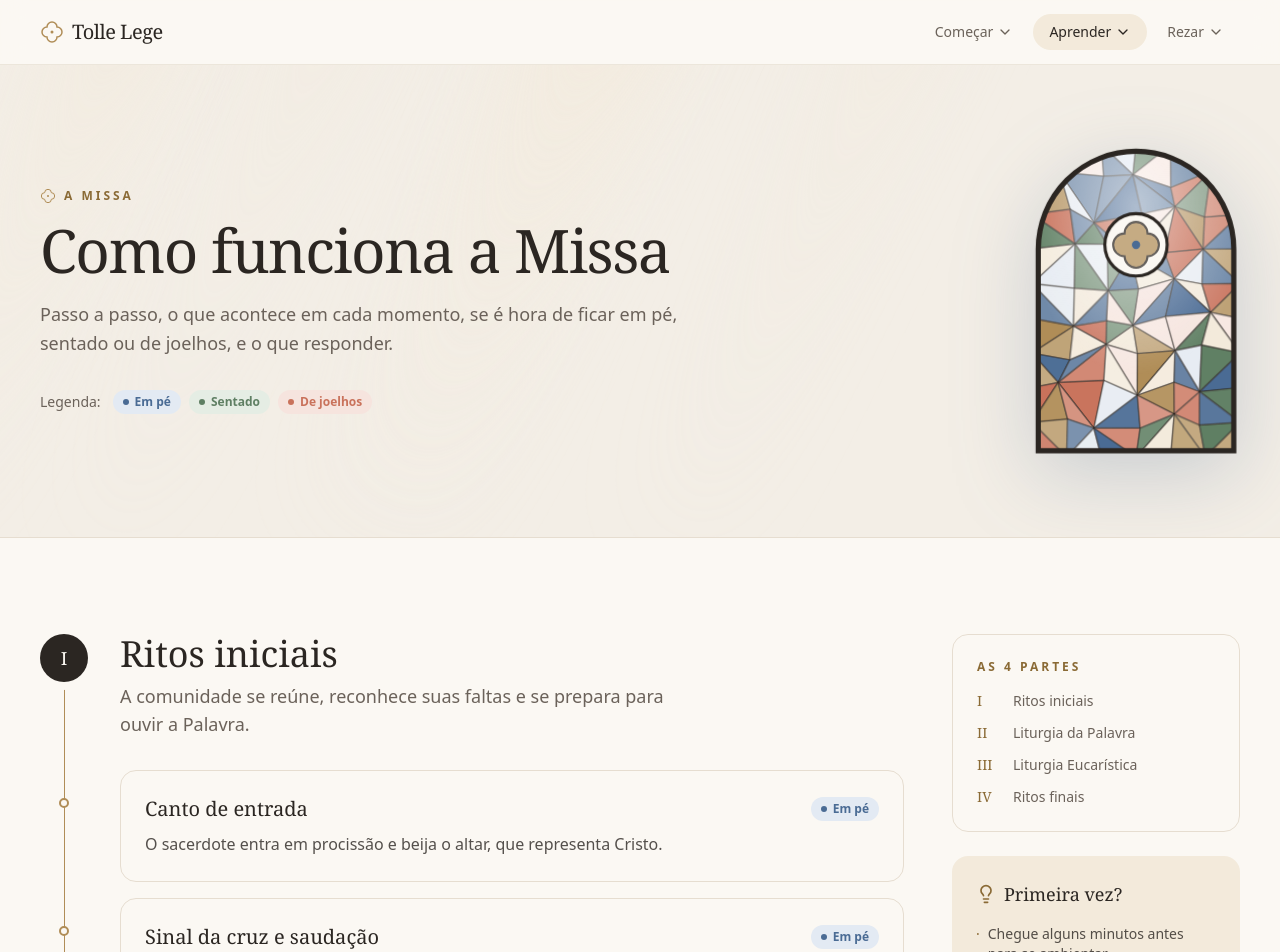
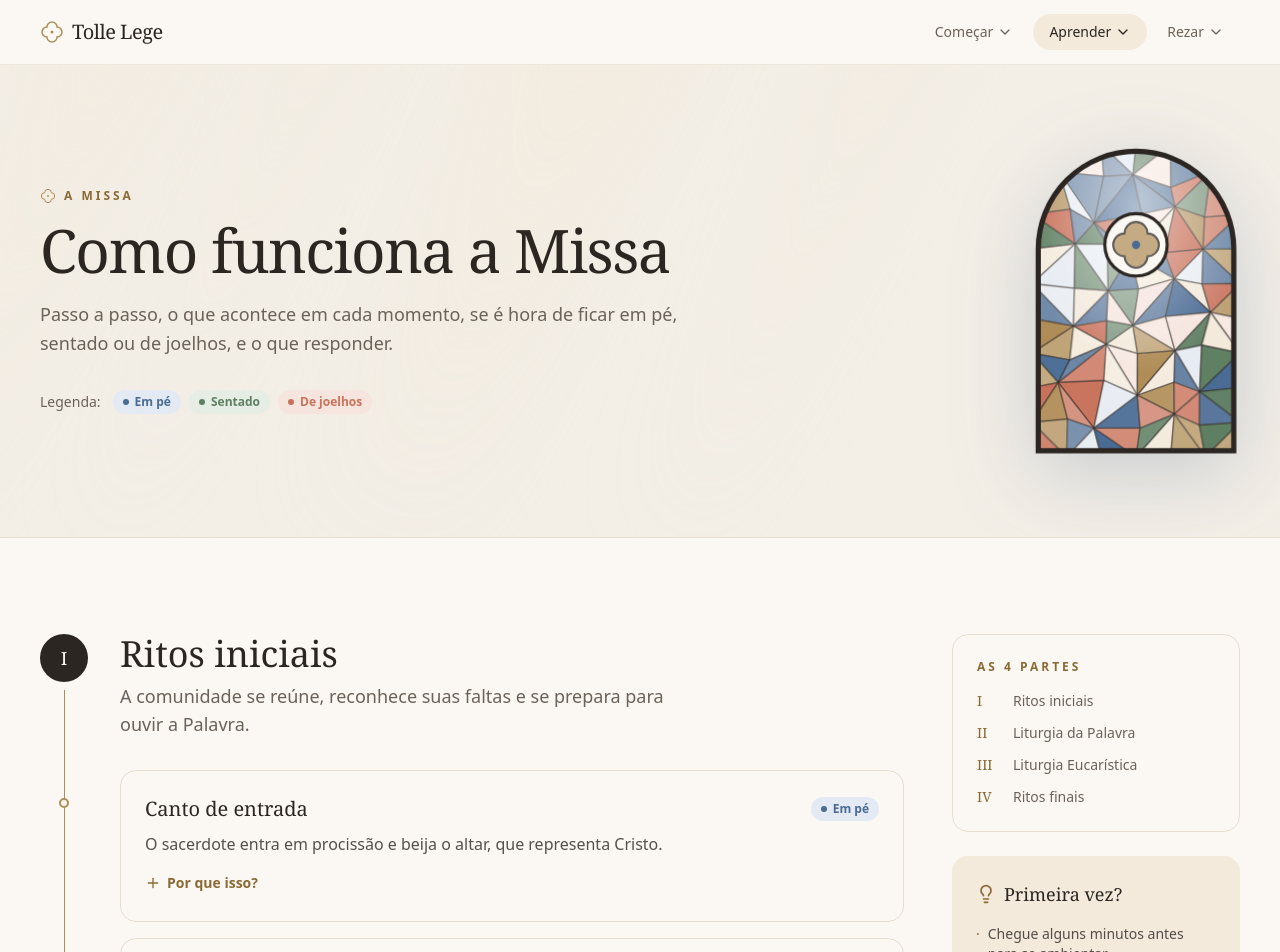
Before and after one commit to c4mpos-dev/tolle-lege, a React (Vite) app: page /mass in a window 1280 px wide. Shown: the top 952 px of the page. Built offline with nearby package versions, Linux system fonts and the light colour scheme.

Commit message:
feat: explica o sentido dos momentos da Missa
Co-Authored-By: Claude Opus 5.5 <noreply@anthropic.com>

```diff
--- a/src/features/mass/components/MassTimeline.tsx
+++ b/src/features/mass/components/MassTimeline.tsx
@@ -1,3 +1,4 @@
+import { Plus } from 'lucide-react'
 import { motion, useScroll, useSpring } from 'motion/react'
 import { useRef } from 'react'
 import { Reveal } from '@/components/ui/Reveal'
@@ -40,7 +41,7 @@ export function MassTimeline() {
                 <Reveal as="li" key={moment.title} className="relative">
                   <span
                     aria-hidden
-                    className="absolute top-7 -left-[2.55rem] size-2.5 rounded-full border-2 border-primary bg-canvas sm:-left-[3.8rem]"
+                    className="absolute top-7 left-[-2.55rem] size-2.5 rounded-full border-2 border-primary bg-canvas sm:left-[-3.8rem]"
                   />
                   <MomentCard moment={moment} />
                 </Reveal>
@@ -84,6 +85,18 @@ function MomentCard({ moment }: { moment: MassMoment }) {
           ))}
         </dl>
       )}
+
+      {moment.why && (
+        <details className="group mt-4">
+          <summary className="inline-flex cursor-pointer list-none items-center gap-1.5 text-sm font-semibold text-primary-strong hover:text-ink [&::-webkit-details-marker]:hidden">
+            <Plus className="size-4 transition-transform duration-300 group-open:rotate-45" />
+            Por que isso?
+          </summary>
+          <p className="mt-3 border-l-2 border-primary/40 pl-4 text-sm leading-relaxed text-ink/80">
+            {moment.why}
+          </p>
+        </details>
+      )}
     </article>
   )
 }
--- a/src/features/mass/data.ts
+++ b/src/features/mass/data.ts
@@ -9,6 +9,8 @@ export type MassMoment = {
   dialogue?: DialogueLine[]
   /** Momento que só acontece em domingos e solenidades. */
   sundaysOnly?: boolean
+  /** O sentido mais profundo do gesto (exibido em "Por que isso?"). */
+  why?: string
 }
 
 export type MassPart = {
@@ -35,6 +37,7 @@ export const massParts: MassPart[] = [
       {
         title: 'Canto de entrada',
         description: 'O sacerdote entra em procissão e beija o altar, que representa Cristo.',
+        why: 'A procissão lembra que somos um povo a caminho, peregrinando rumo a Deus. O beijo no altar é um gesto de amor: o altar representa o próprio Cristo, pedra angular da Igreja.',
         posture: 'stand',
       },
       {
@@ -49,6 +52,7 @@ export const massParts: MassPart[] = [
       {
         title: 'Ato penitencial',
         description: 'Um momento de silêncio para reconhecer os próprios pecados e pedir a misericórdia de Deus.',
+        why: 'Antes de ouvir a Palavra e celebrar a Eucaristia, reconhecemos humildemente que precisamos de Deus. Não é humilhação: é a atitude de quem se sabe amado apesar das falhas.',
         posture: 'stand',
         dialogue: [
           { speaker: 'priest', text: 'Senhor, tende piedade de nós.' },
@@ -58,6 +62,7 @@ export const massParts: MassPart[] = [
       {
         title: 'Glória',
         description: 'Hino antigo de louvor, cantado aos domingos (exceto no Advento e na Quaresma) e nas festas.',
+        why: 'Suas primeiras palavras são o canto dos anjos na noite de Natal (Lucas 2,14). Omitido no Advento e na Quaresma, ele “volta” com mais força no Natal e na Páscoa.',
         posture: 'stand',
         sundaysOnly: true,
       },
@@ -87,6 +92,7 @@ export const massParts: MassPart[] = [
       {
         title: 'Salmo responsorial',
         description: 'Um salmo cantado ou rezado. Todos repetem o refrão.',
+        why: 'Os salmos são as orações que o próprio Jesus rezava. Aqui, a Palavra de Deus se torna a nossa resposta a Deus.',
         posture: 'sit',
       },
       {
@@ -102,6 +108,7 @@ export const massParts: MassPart[] = [
       {
         title: 'Aclamação e Evangelho',
         description: 'Todos se levantam para ouvir as palavras e ações de Jesus. Fazemos pequenas cruzes na testa, na boca e no peito.',
+        why: 'Ficamos de pé porque é o próprio Cristo quem fala. As três pequenas cruzes pedem que a Palavra esteja na nossa mente, nos nossos lábios e no nosso coração.',
         posture: 'stand',
         dialogue: [
           { speaker: 'priest', text: 'Proclamação do Evangelho de Jesus Cristo segundo N.' },
@@ -118,6 +125,7 @@ export const massParts: MassPart[] = [
       {
         title: 'Profissão de fé (Creio)',
         description: 'Toda a assembleia proclama junta aquilo em que a Igreja crê.',
+        why: 'Depois de ouvir a Palavra, a assembleia responde com a fé da Igreja de todos os tempos. O Creio da Missa é o Niceno-Constantinopolitano, formulado nos concílios do século IV.',
         posture: 'stand',
         sundaysOnly: true,
       },
@@ -137,6 +145,7 @@ export const massParts: MassPart[] = [
       {
         title: 'Apresentação das oferendas',
         description: 'O pão e o vinho são levados ao altar. É também o momento da coleta.',
+        why: 'O pão e o vinho são “fruto da terra e do trabalho humano”. Junto com eles, oferecemos também a nossa vida, que Deus vai santificar.',
         posture: 'sit',
       },
       {
@@ -151,6 +160,7 @@ export const massParts: MassPart[] = [
       {
         title: 'Consagração',
         description: 'O sacerdote repete as palavras de Jesus na Última Ceia. O pão e o vinho se tornam o Corpo e o Sangue de Cristo.',
+        why: 'É o momento mais sagrado da Missa. As palavras de Jesus na Última Ceia, ditas pelo sacerdote, tornam presente o seu sacrifício. Por isso nos ajoelhamos em adoração.',
         posture: 'kneel',
         dialogue: [
           { speaker: 'priest', text: 'Mistério da fé!' },
@@ -168,6 +178,7 @@ export const massParts: MassPart[] = [
       {
         title: 'Comunhão',
         description: 'Os católicos preparados recebem a Eucaristia. Quem não vai comungar pode permanecer no banco, rezando.',
+        why: 'Receber a Eucaristia é unir-se a Cristo e a todos os que comungam. Por isso a Igreja pede estar em estado de graça: é um gesto de comunhão plena.',
         posture: 'stand',
         dialogue: [
           { speaker: 'priest', text: 'O Corpo de Cristo.' },
@@ -191,6 +202,7 @@ export const massParts: MassPart[] = [
       {
         title: 'Despedida',
         description: '“Missa” vem justamente do latim “missio”: envio, missão.',
+        why: 'A Missa não termina, ela continua na vida. Somos enviados para levar ao mundo o amor que recebemos.',
         posture: 'stand',
         dialogue: [
           { speaker: 'priest', text: 'Ide em paz, e o Senhor vos acompanhe.' },
```
